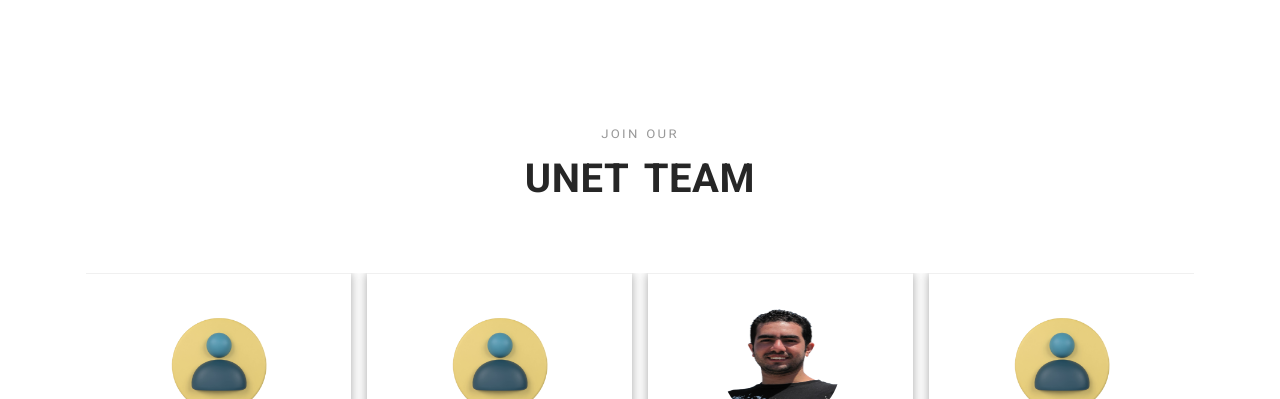
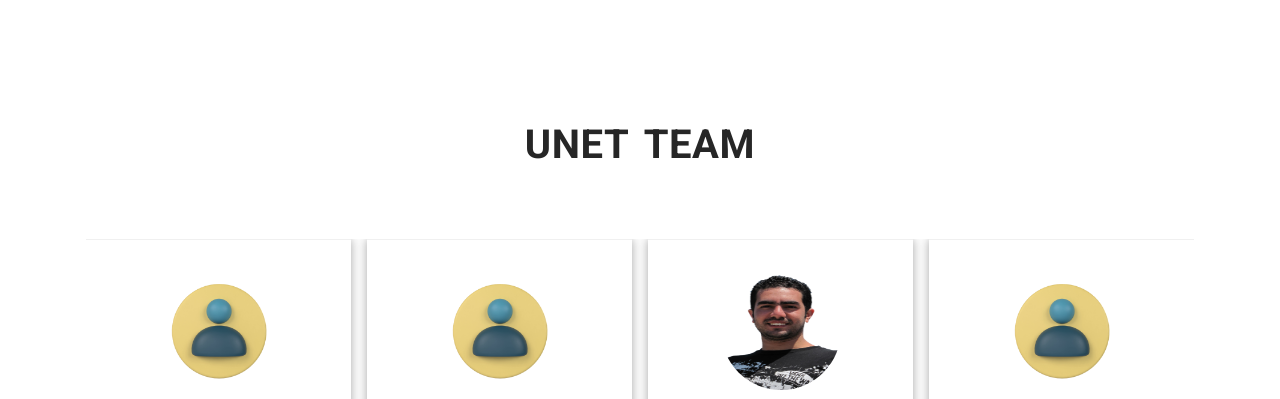
Before and after one commit to AhmedFaid/Unet, a plain HTML site: page index.html in a window 1280 px wide. Shown: the part 4320-4719 px from the top of the page. Drawn offline with Linux system fonts and the light colour scheme; animation ran at ten frames a second.

Commit message:
Update index.html

```diff
--- a/index.html
+++ b/index.html
@@ -283,7 +283,7 @@
     </section>
     <section class="team padding-style1" id="team">
         <div class="team-header">
-            <p class="title-small">join our</p>
+<!--             <p class="title-small">join our</p> -->
             <h4 class="section-title">UNet Team</h4>
         </div>
         <div class="container">
```
